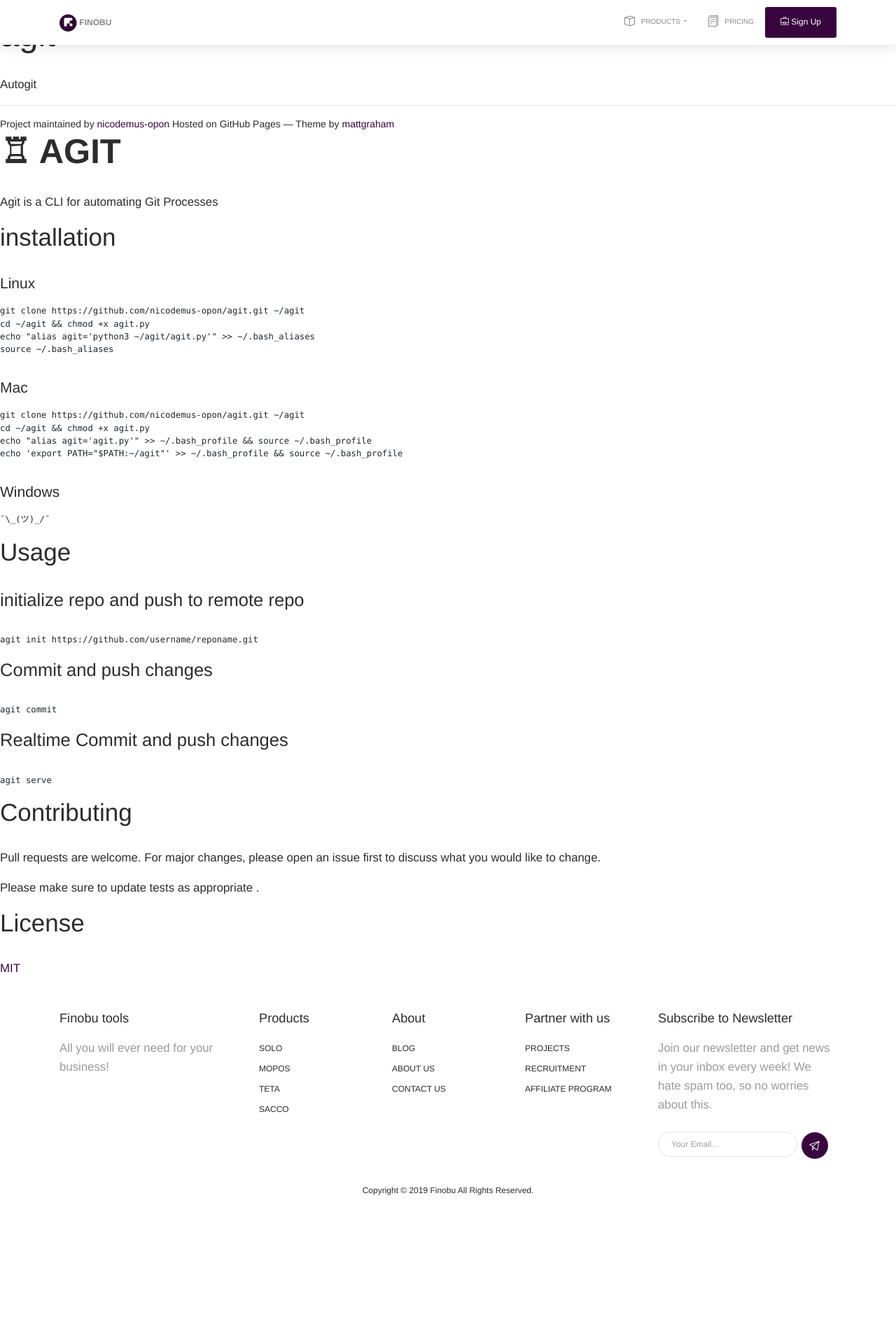
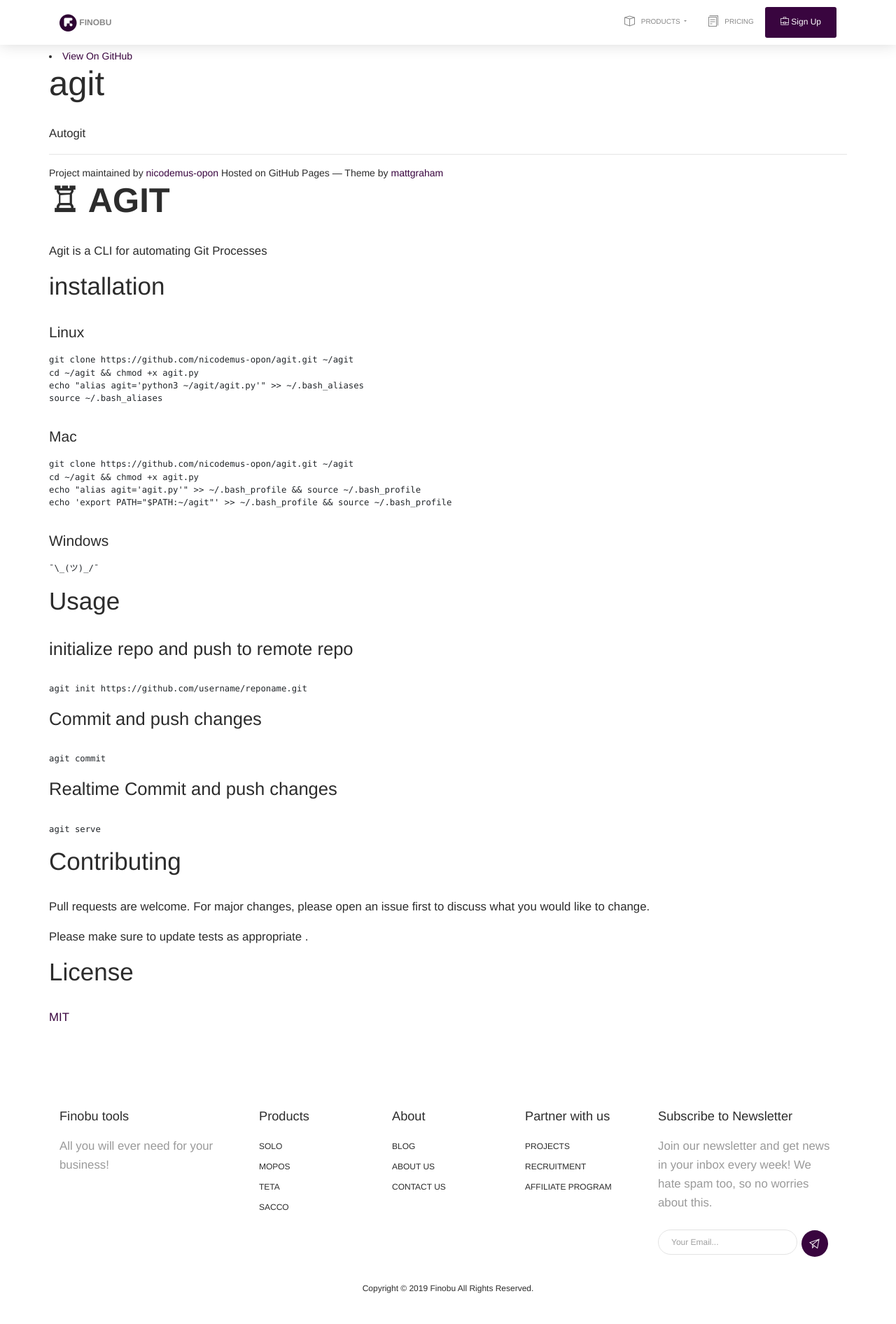
Before and after one commit to nicodemus-opon/finobu, a PHP site: page /projects/agit/index.php in a window 1280 px wide. Shown: the whole page at 70% size. Before the commit the page ends 1708 px from the top, so only its background shows below. Run offline with PHP 8.4, Linux system fonts and the light colour scheme; some libraries are stand-ins or nearby versions.

Commit message:
2019-03-02T10:32

```diff
--- a/projects/agit/index.php
+++ b/projects/agit/index.php
@@ -3,7 +3,7 @@
 include('../../includes/head.php');
 include('../../includes/navbar.php');
 ?>
-
+<div class="container section">
 <div id="header">
     <nav>
         <li class="fork "><a href="https://github.com/nicodemus-opon/agit">View On GitHub</a></li>
@@ -78,7 +78,7 @@ echo 'export PATH="$PATH:~/agit"' &gt;&gt; ~/.bash_profile &amp;&amp; source ~/.
 
 </div>
 
-
+</div>
 
 <?php
 include('../../includes/footer.php');
```
